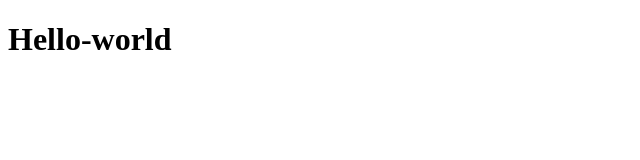
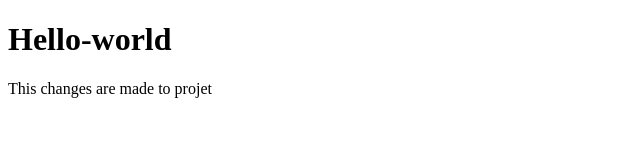
Before and after one commit to jaiswaljayesh001/hello-world, a plain HTML site: page index.html in a window 1280 px wide. Shown: the whole page, without its empty margins (0-640 px from the left). Drawn offline with Linux system fonts and the light colour scheme.

Commit message:
task_1 is updated file

```diff
--- a/index.html
+++ b/index.html
@@ -8,5 +8,6 @@
 </head>
 <body>
     <h1>Hello-world</h1>
+    <p>This changes are made to projet</p>
 </body>
 </html>
```
